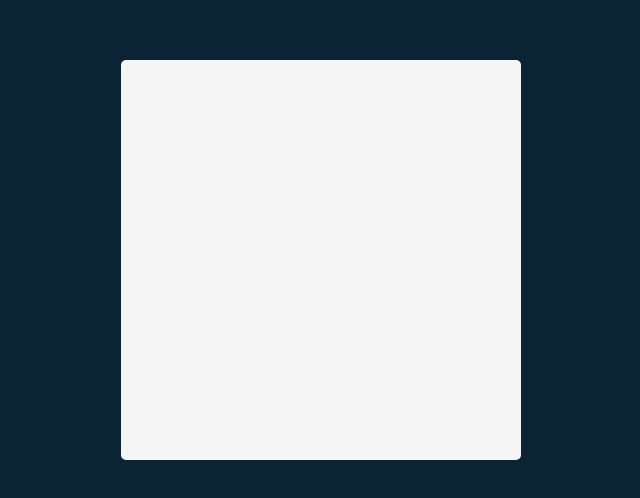
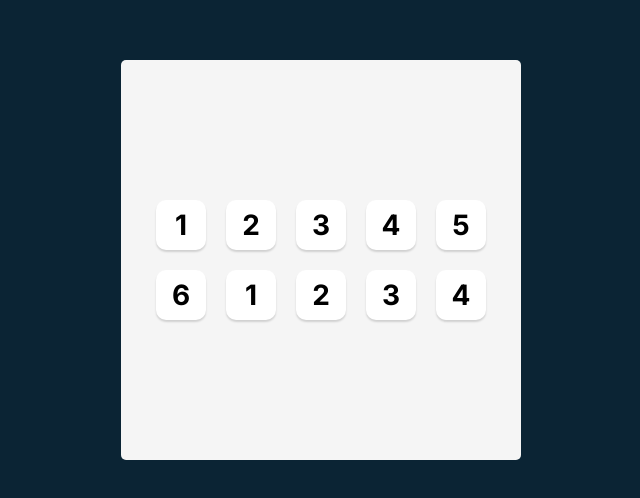
Before and after one commit to kolodziejmateusz/Tenzies-Dice-Roll-Game, a React (Vite) app in the folder Tenzies-Capstone-Project/: page / in a window 1280 px wide. Shown: the part 140-638 px from the top of the page, without its empty margins (319-959 px from the left). Built offline with nearby package versions, Linux system fonts and the light colour scheme.

Commit message:
Tenzies: Die component

```diff
--- a/Tenzies-Capstone-Project/src/App.css
+++ b/Tenzies-Capstone-Project/src/App.css
@@ -3,6 +3,7 @@
 }
 
 body {
+  font-family: Inter, sans-serif;
   margin: 0;
   background-color: #0b2434;
   padding: 20px;
@@ -24,4 +25,27 @@
   background-color: #f5f5f5;
   height: 100%;
   border-radius: 5px;
+  display: flex;
+  flex-direction: column;
+  justify-content: center;
+  align-items: center;
 }
+
+.dice-container {
+  display: grid;
+  grid-template: auto auto / repeat(5, 1fr);
+  gap: 20px;
+}
+
+.dice-container button {
+  height: 50px;
+  width: 50px;
+  box-shadow: 0px 2px 2px rgba(0, 0, 0, 0.15);
+  border-radius: 10px;
+  border: none;
+  background-color: white;
+  font-family: Inter, sans-serif;
+  font-size: 1.75rem;
+  font-weight: bold;
+  cursor: pointer;
+}
--- a/Tenzies-Capstone-Project/src/App.jsx
+++ b/Tenzies-Capstone-Project/src/App.jsx
@@ -1,5 +1,38 @@
+import Die from "./components/Die";
 import "./App.css";
 
+/**
+ * Challenge:
+ *
+ * - Create a Die component that takes a `value` prop. Should
+ *   render a button with that value displayed.
+ * - Render 10 instances of the Die component (manually)
+ *      - Provide a number between 1-6 for the value on each
+ *        for now
+ * - Style the <main> and <Die> components
+ *   to look like they do in the slide
+ *      - Hints: Create a container to hold the 10 instances
+ *        of the Die component, and use CSS Grid to lay them
+ *        out evenly in 2 rows of 5 columns
+ *      - Use flexbox on main to center the dice container
+ *        in the center of the page
+ */
+
 export default function App() {
-  return <main></main>;
+  return (
+    <main>
+      <div className="dice-container">
+        <Die value={1} />
+        <Die value={2} />
+        <Die value={3} />
+        <Die value={4} />
+        <Die value={5} />
+        <Die value={6} />
+        <Die value={1} />
+        <Die value={2} />
+        <Die value={3} />
+        <Die value={4} />
+      </div>
+    </main>
+  );
 }
--- /dev/null
+++ b/Tenzies-Capstone-Project/src/components/Die.jsx
@@ -0,0 +1,3 @@
+export default function Die({ value }) {
+  return <button>{value}</button>;
+}
```
